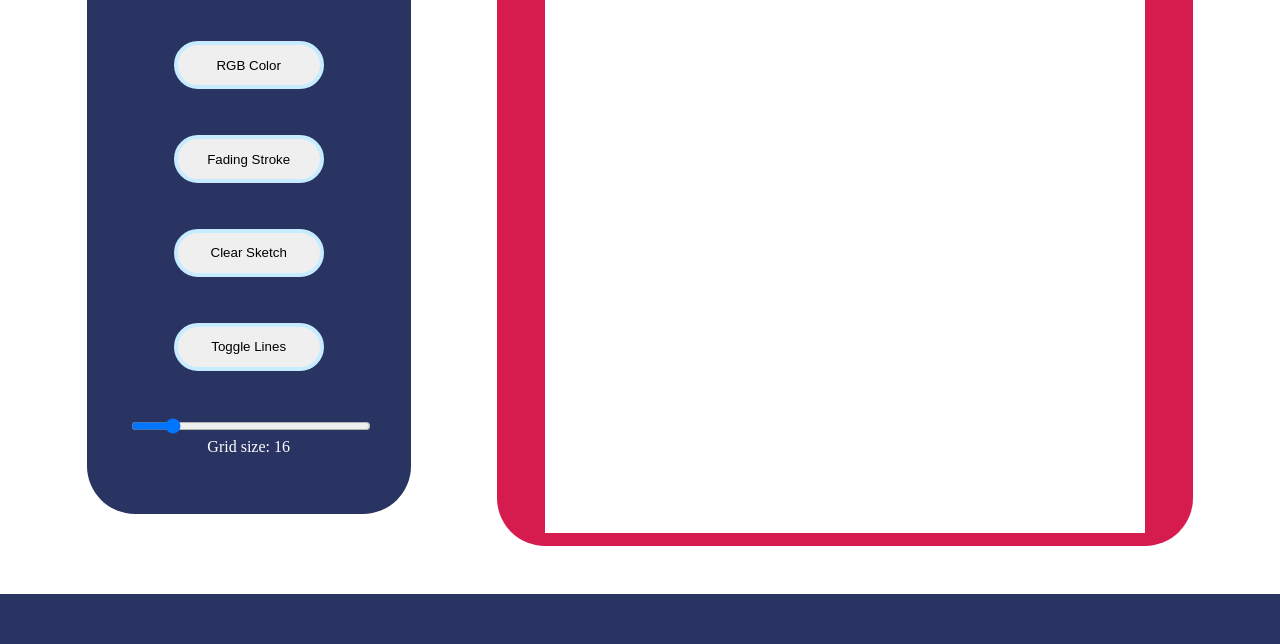
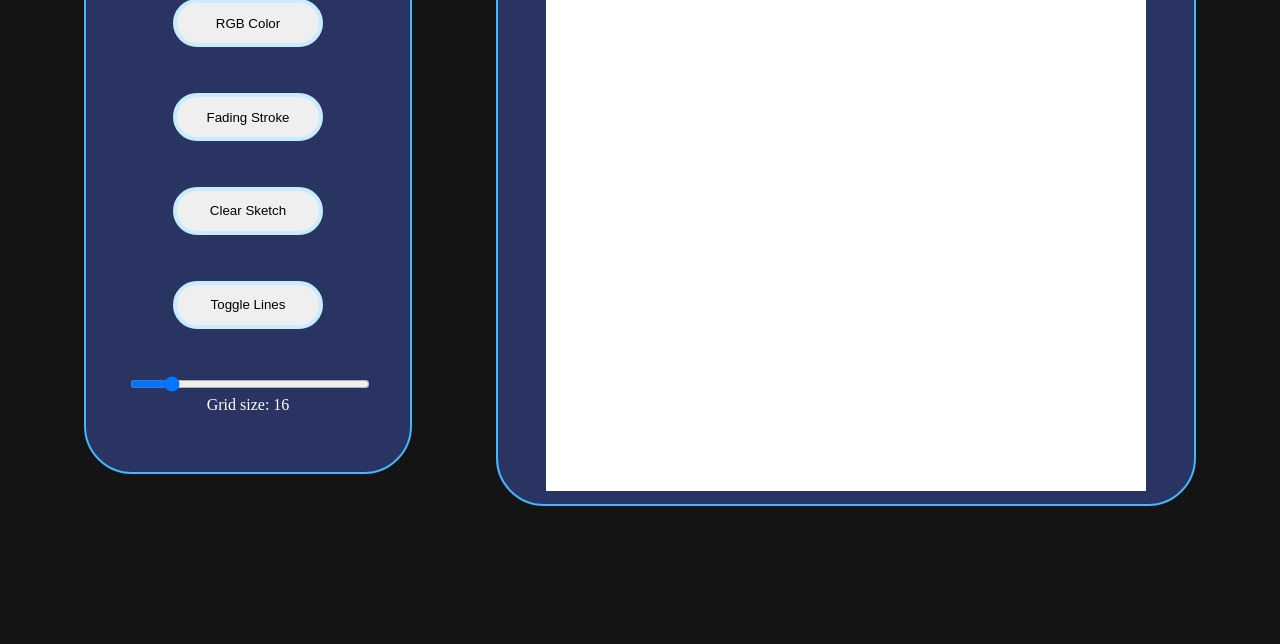
Before and after one commit to Wantonfury/etch-a-sketch, a plain HTML site: page index.html in a window 1280 px wide. Shown: the part 240-884 px from the top of the page. After the commit the page ends 800 px from the top, so only its background shows below. Drawn offline with Linux system fonts and the light colour scheme.

Commit message:
Finish website layout and design

```diff
--- a/index.html
+++ b/index.html
@@ -7,9 +7,6 @@
         <title>Etch-a-Sketch</title>
     </head>
     <body>
-        <div id="header">
-
-        </div>
         <div id="content">
             <div id="menu">
                 <div id="menu-color">
@@ -32,8 +29,5 @@
                 </div>
             </div>
         </div>
-        <div id="footer">
-
-        </div>
     </body>
 </html>
--- a/styles.css
+++ b/styles.css
@@ -1,21 +1,14 @@
 body {
     display: flex;
     flex-direction: column;
-    justify-content: space-between;
+    justify-content: center;
     align-items: center;
+
+    background-color: rgb(20, 20, 20);
 
     min-height: 100vh;
     padding: 0px;
     margin: 0px;
-}
-
-#header, #footer {
-    padding: 0px;
-    margin: 0px;
-    width: 100%;
-    height: 50px;
-
-    background-color: #293462;
 }
 
 #content {
@@ -40,6 +33,7 @@ body {
 
     background-color: #293462;
     border-radius: 48px;
+    border: 2px solid #47B5FF;
 }
 
 button {
@@ -128,6 +122,8 @@ button.active:active {
     justify-content: space-around;
     align-items: center;
 
+    user-select: none;
+
     height: 600px;
     width: 600px;
 
@@ -137,7 +133,8 @@ button.active:active {
 
     margin: 48px 0px;
 
-    background-color: #D61C4E;
+    background-color: #293462;
+    border: 2px solid #47B5FF;
     border-radius: 48px;
 }
 
@@ -168,7 +165,3 @@ button.active:active {
     margin: 0px;
     aspect-ratio: 1;
 }
-
-#footer {
-
-}
```
